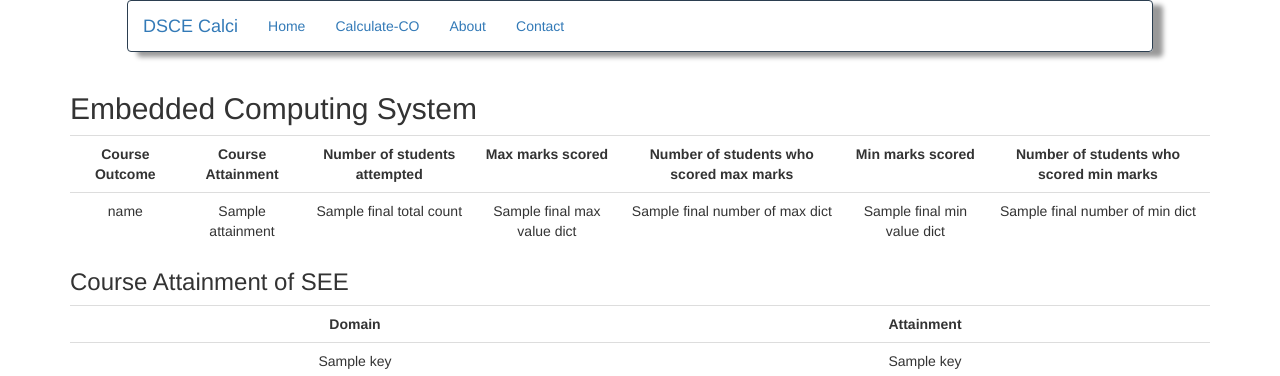
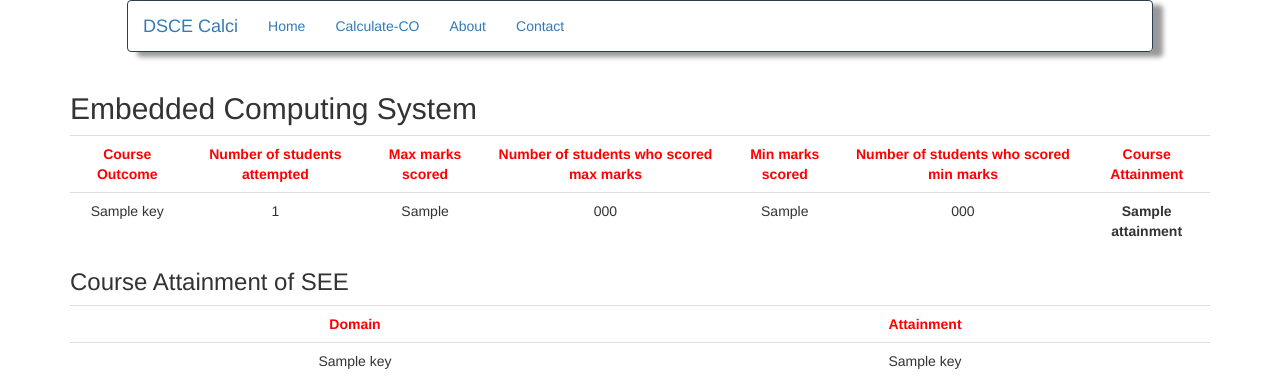
Before and after one commit to tharunShiv/CourseOutcomeCalculator, a Flask app: template templates/upload.html in a window 1280 px wide. Shown: the top 376 px of the page. Run offline with Flask 2, Linux system fonts and the light colour scheme; the template is opened without the code that fills it: most values are stand-ins (such as "Sample title", 1, 10 or a date in 2020); grey boxes marked "Sample" are stand-in pictures; some libraries are stand-ins or nearby versions.

Commit message:
complete

```diff
--- a/app.py
+++ b/app.py
@@ -40,11 +40,13 @@ def upload_file():
       f.save(pathf)
       answer = Cal(pathf)
       extradict_ans = Cal2(pathf)
+      li=list(answer['attainment'].keys())
+      li.sort()
 
       print(answer)
       print(extradict_ans)
       #print(extradict_ans)
-      return render_template('upload.html',ans = answer,extra_dict=extradict_ans)
+      return render_template('upload.html',ans = answer,extra_dict=extradict_ans,lis=li)
    else:
        return redirect("/", code=302)
 
--- a/newCalc.py
+++ b/newCalc.py
@@ -15,12 +15,12 @@ def level_of_attainment(avg_greater,co_title):
             coattainment_list.append(1)
     #converting list into dictionary
     coattainment_dict={}
-    coattainment_dict['aat']=coattainment_list[0]
+    coattainment_dict['AAT']=coattainment_list[0]
     co=co_title[0]
     coattainment_dict[co]=coattainment_list[1]
     co=co_title[1]
     coattainment_dict[co]=coattainment_list[2]
-    coattainment_dict['see']=coattainment_list[3]
+    coattainment_dict['SEE']=coattainment_list[3]
     return coattainment_dict
 
 def calc(aat,a1,a2,see,co_title):
--- a/templates/layouts.html
+++ b/templates/layouts.html
@@ -1,17 +1,30 @@
 <!DOCTYPE html>
 <html lang="en">
-
   <head>
     <title>DSCE | CALCI</title>
-  <meta charset="utf-8">
-  <meta name="viewport" content="width=device-width, initial-scale=1">
-  <link rel="stylesheet" href="https://maxcdn.bootstrapcdn.com/font-awesome/4.7.0/css/font-awesome.min.css">
-  <link rel="stylesheet" href="https://maxcdn.bootstrapcdn.com/bootstrap/3.3.7/css/bootstrap.min.css">
+    <meta charset="utf-8" />
+    <meta name="viewport" content="width=device-width, initial-scale=1" />
+    <link
+      rel="stylesheet"
+      href="https://maxcdn.bootstrapcdn.com/font-awesome/4.7.0/css/font-awesome.min.css"
+    />
+    <link
+      rel="stylesheet"
+      href="https://maxcdn.bootstrapcdn.com/bootstrap/3.3.7/css/bootstrap.min.css"
+    />
     <!-- <link rel="stylesheet" href="css/bootstrap.min.css" >  -->
-  <link rel="stylesheet" type="text/css" media="screen"
-    href="https://cdnjs.cloudflare.com/ajax/libs/bootstrap-select/1.9.3/css/bootstrap-select.min.css">
-  <link rel="stylesheet" href="{{url_for('static', filename='css/style.css')}}">
+    <link
+      rel="stylesheet"
+      type="text/css"
+      media="screen"
+      href="https://cdnjs.cloudflare.com/ajax/libs/bootstrap-select/1.9.3/css/bootstrap-select.min.css"
+    />
+    <link
+      rel="stylesheet"
+      href="{{url_for('static', filename='css/style.css')}}"
+    />
     <style media="screen">
+
       {
         % block css %
       }
@@ -23,13 +36,10 @@
   </head>
 
   <body>
-
     <div class="container">
       {% include 'includes/navbar.html' %}<br />
-    {% block body %}
-    {% endblock %}
+      {% block body %} {% endblock %}
     </div>
     <script src="https://maxcdn.bootstrapcdn.com/bootstrap/3.3.7/js/bootstrap.min.js"></script>
   </body>
-
 </html>
--- a/templates/upload.html
+++ b/templates/upload.html
@@ -1,28 +1,27 @@
-{% extends 'layouts.html' %}
-{%block css%}
-{%endblock%}
-{% block body %}
+{% extends 'layouts.html' %} {%block css%} {%endblock%} {% block body %}
 
 <h2>Embedded Computing System</h2>
 <table class="table">
-  <tr class="thead-light">
+  <tr class="thead-light" style="color:red;">
     <th>Course Outcome</th>
-    <th>Course Attainment</th>
     <th>Number of students attempted</th>
     <th>Max marks scored</th>
     <th>Number of students who scored max marks</th>
     <th>Min marks scored</th>
     <th>Number of students who scored min marks</th>
+    <th>Course Attainment</th>
   </tr>
-  {% for key in ans['attainment'].keys() %}
+  {% for key in lis %}
   <tr align="center">
-    <td>{{key}}</td>
-    <td>{{ans['attainment'][key]}}</td>
-    <td>{{ans['finalTotalCount'][key]}}</td>
-    <td>{{ans['finalMaxValueDict'][key]}}</td>
-    <td>{{ans['finalNumberOfMaxDict'][key]}}</td>
-    <td>{{ans['finalMinValueDict'][key]}}</td>
-    <td>{{ans['finalNumberOfMinDict'][key]}}</td>
+    <td>{{ key }}</td>
+    <td>{{ ans["finalTotalCount"][key] }}</td>
+    <td>{{ ans["finalMaxValueDict"][key] }}</td>
+    <td>{{ ans["finalNumberOfMaxDict"][key] }}</td>
+    <td>{{ ans["finalMinValueDict"][key] }}</td>
+    <td>{{ ans["finalNumberOfMinDict"][key] }}</td>
+    <td>
+      <b>{{ ans["attainment"][key] }}</b>
+    </td>
   </tr>
   {% endfor %}
 </table>
@@ -30,29 +29,27 @@
 <h3>Course Attainment of SEE</h3>
 <!--Newly added table-->
 <table class="table">
-  <tr class="thead-light" align="center">
+  <tr class="thead-light" align="center" style="color:red;">
     <th>Domain</th>
     <th>Attainment</th>
   </tr>
   {%for key in extra_dict %}
   <tr align="center">
-    <td>{{key}}</td>
-    <td>{{extra_dict[key]}}</td>
+    <td>{{ key }}</td>
+    <td>{{ extra_dict[key] }}</td>
   </tr>
   {% endfor %}
 </table>
 
-
-{% for key in ans['imagedictionary'].keys() %}
+{% for key in lis %}
 <div class="row">
   <div class="col-sm-2"></div>
   <div class="col-sm-6" align="center">
-    <img src="{{url_for('static', filename=ans['imagedictionary'][key])}}"><br /><br />
+    <img
+      src="{{url_for('static', filename=ans['imagedictionary'][key])}}"
+    /><br /><br />
   </div>
   <div class="col-sm-2"></div>
 </div>
 
-{% endfor %}
-
-
-{% endblock %}
+{% endfor %} {% endblock %}
```
Also changed, not shown: 1 other file. Lines whose indentation alone changed are shown as unchanged.
